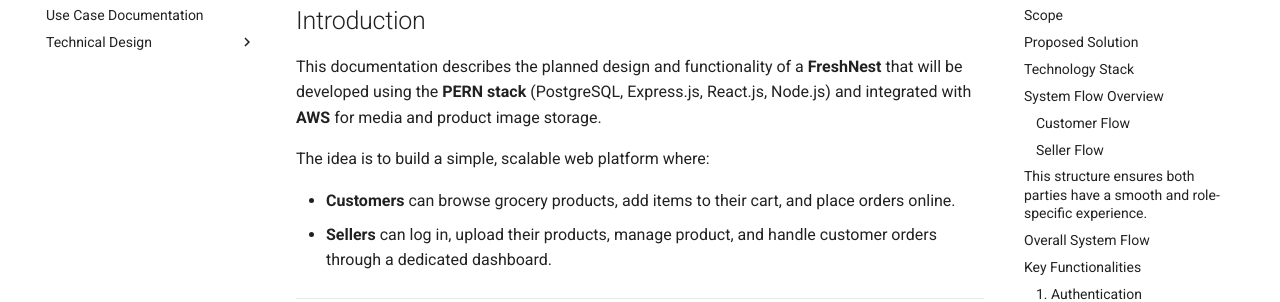
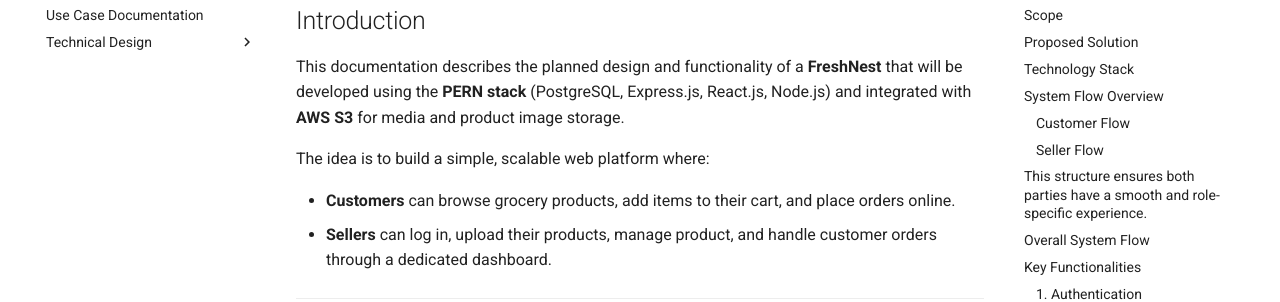
Before and after one commit to lovish-ab/grocery_delivery_docs, an MkDocs documentation site: the page built from docs/functional.md, in a window 1280 px wide and 900 px high. Shown: the part 177-479 px from the top of the window. Built offline with MkDocs 1.6.1 and Material for MkDocs 9.7.7, drawn with Linux system fonts in a browser that asks for light colours.

```diff
--- a/docs/functional.md
+++ b/docs/functional.md
@@ -1,7 +1,7 @@
 
 ## Introduction
 
-This documentation describes the planned design and functionality of a **FreshNest** that will be developed using the **PERN stack** (PostgreSQL, Express.js, React.js, Node.js) and integrated with **AWS** for media and product image storage.
+This documentation describes the planned design and functionality of a **FreshNest** that will be developed using the **PERN stack** (PostgreSQL, Express.js, React.js, Node.js) and integrated with **AWS S3** for media and product image storage.
 
 The idea is to build a simple, scalable web platform where:
 
@@ -61,7 +61,7 @@ The aim is to make the system flexible, secure, and easy to extend with new feat
 | **Frontend** | React.js | Single-page UI with reusable components and dynamic routing. |
 | **Backend** | Node.js + Express.js | API layer handling requests, authentication, and data operations. |
 | **Database** | PostgreSQL | Relational database for structured storage of products, users, and orders. |
-| **Cloud Storage** | AWS | For image uploads (product photos, banners, etc.). |
+| **Cloud Storage** | AWS S3 | For image uploads (product photos, banners, etc.). |
 | **Authentication** | JWT (JSON Web Token) | Role-based user authentication and route protection. |
 | **Styling** | Tailwind | Responsive and clean UI for both desktop and mobile. |
 | **Version Control** | Git + GitHub | Code management and collaboration. |
```
Also changed, not shown: docs/index.md (+1 -1 lines), 1 other file.
